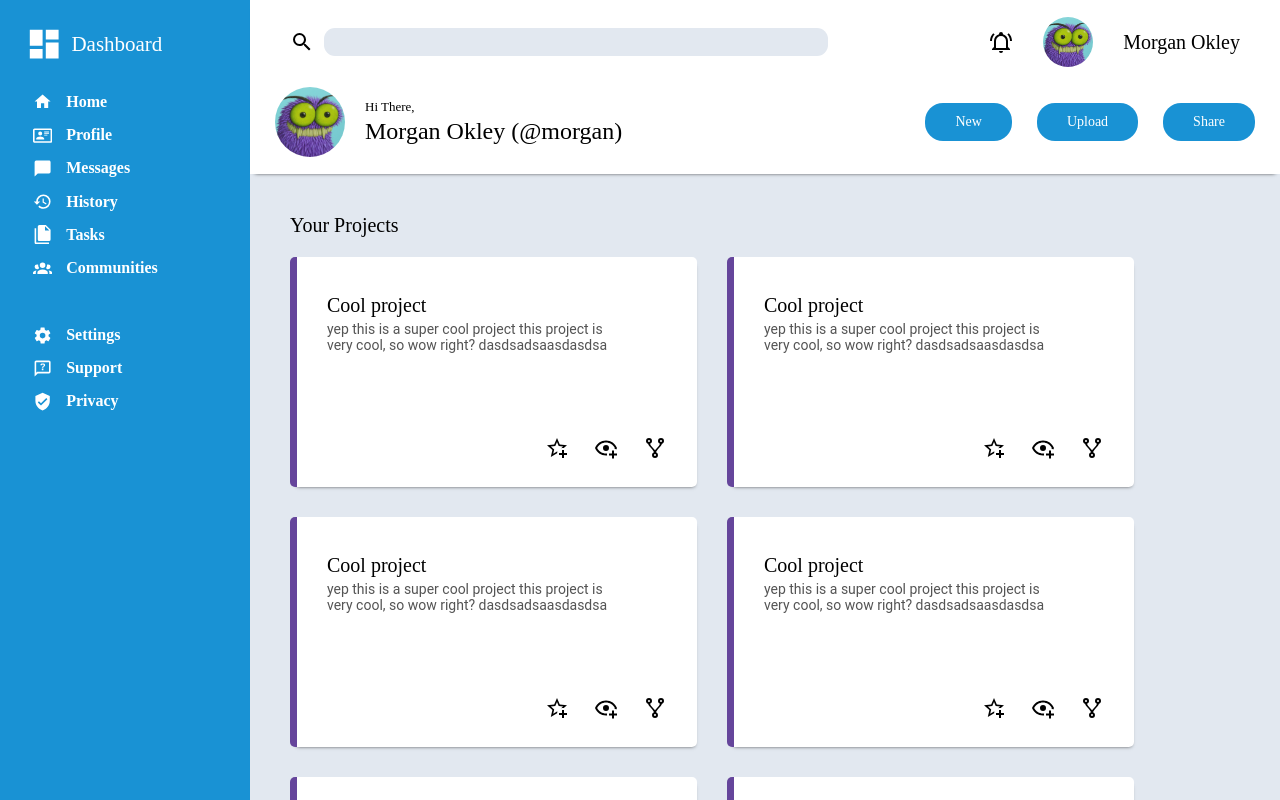
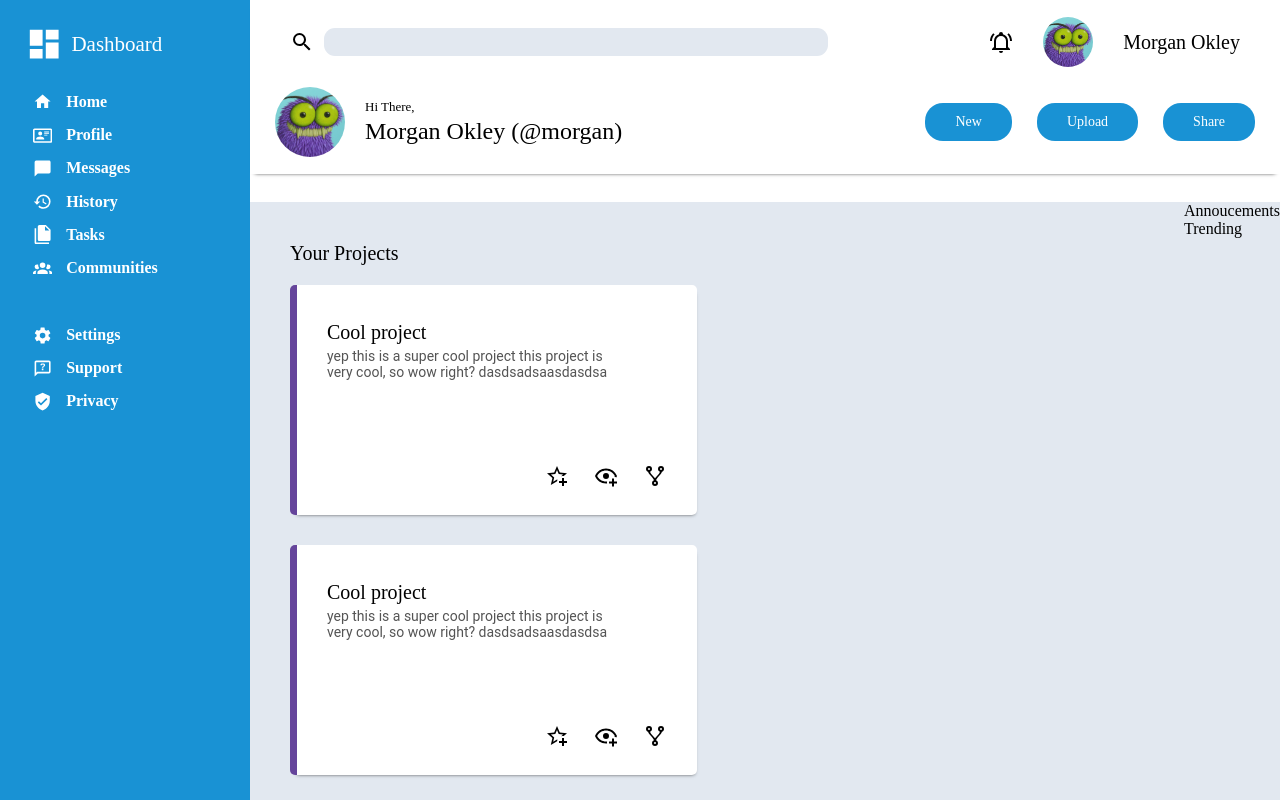
Before and after one commit to ezratweaver/TheOdinProject, a React (Vite) app in the folder IntermediateHTMLAndCSS/fe6-admin-dashboard/: page / in a window 1280 px wide. Shown: the top 800 px of the page. Built offline with nearby package versions, Linux system fonts and the light colour scheme; a web font is replaced by a local one.

Commit message:
Fix card wrapping

```diff
--- a/IntermediateHTMLAndCSS/fe6-admin-dashboard/src/components/Content.jsx
+++ b/IntermediateHTMLAndCSS/fe6-admin-dashboard/src/components/Content.jsx
@@ -3,11 +3,11 @@ import ProjectCard from "./ProjectCard";
 
 const Content = () => {
   return (
-    <div style={{ backgroundColor: "#e2e8f0", height: "100%" }}>
+    <div style={{ backgroundColor: "#e2e8f0", height: "100%", display: 'flex', }}>
       <div>
         <div style={{ fontFamily: 'Roboto-Medium', fontSize: '20px', padding: '40px', paddingBottom: '20px' }}>Your Projects</div>
 
-        <div style={{ display: 'flex', flexWrap: 'wrap', gap: '30px', paddingInline: '40px', maxWidth: '100%' }}>
+        <div style={{ display: 'flex', flexWrap: 'wrap', gap: '30px', paddingLeft: '40px', maxWidth: '87%' }}>
           <ProjectCard
             title="Cool project"
             description="yep this is a super cool project this project is very cool, so wow right? dasdsadsaasdasdsa"
@@ -41,25 +41,25 @@ const Content = () => {
         </div>
       </div>
 
-      {/* <div> */}
+      <div style={{ display: 'flex', flexDirection: 'column', justifyContent: 'flex-start', alignItems: 'flex-start'}}>
 
-      {/*   <div> */}
+        <div>
 
-      {/*     <div> */}
-      {/*       Annoucements */}
-      {/*     </div> */}
+          <div>
+            Annoucements
+          </div>
 
-      {/*   </div> */}
+        </div>
 
-      {/*   <div> */}
-      {/*      */}
-      {/*     <div> */}
-      {/*       Trending */}
-      {/*     </div> */}
+        <div>
 
-      {/*   </div> */}
-      {/*    */}
-      {/* </div> */}
+          <div>
+            Trending
+          </div>
+
+        </div>
+
+      </div>
 
     </div>
   );
```
